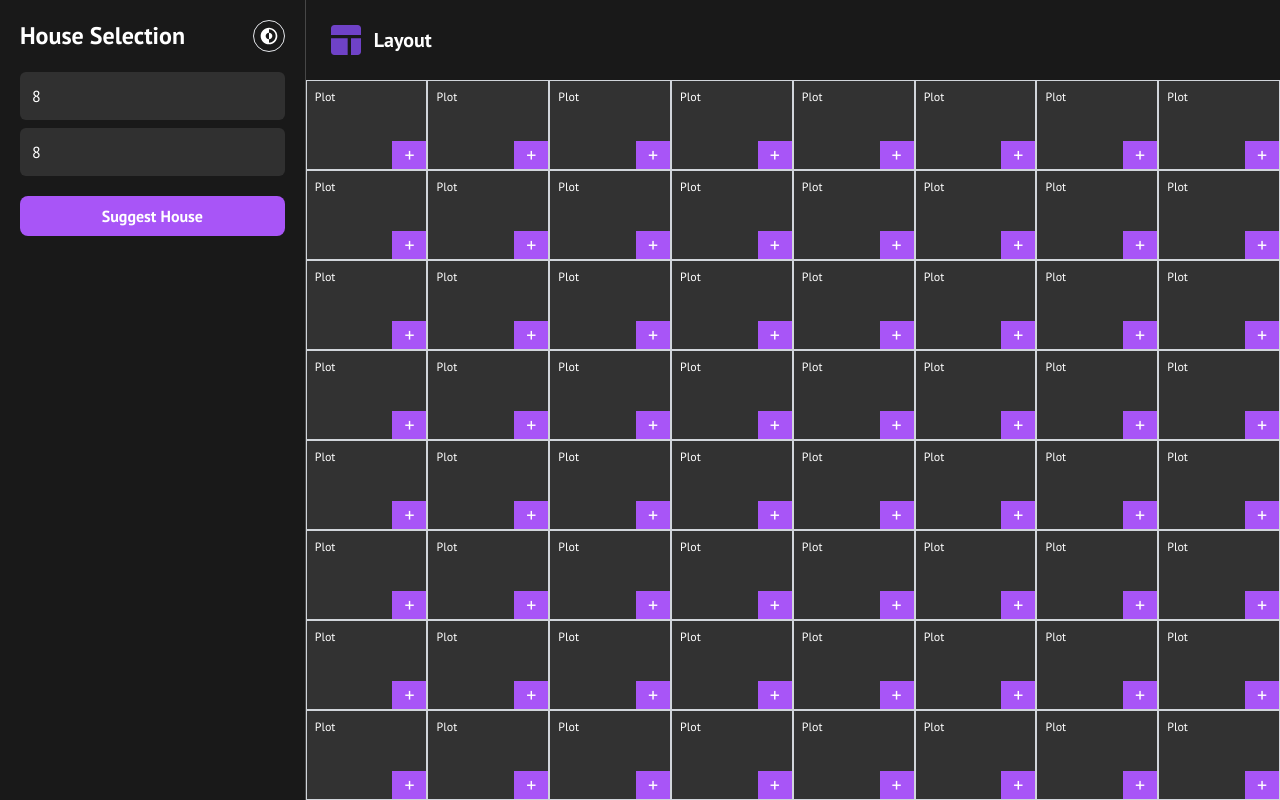
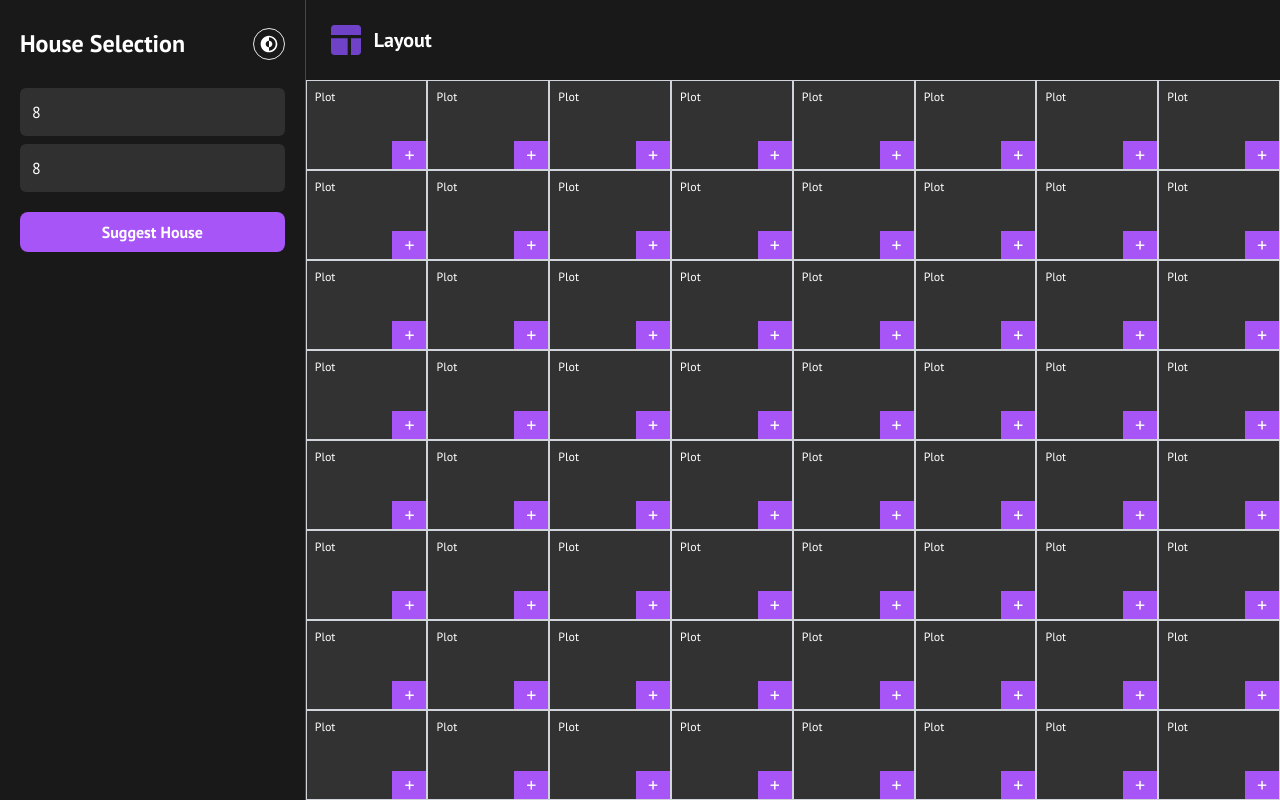
Before and after one commit to heyyakash/houseproblem, a React (Vite) app: page / in a window 1280 px wide. Built offline with nearby package versions, Linux system fonts and the light colour scheme.

Commit message:
fixed layout

```diff
--- a/src/components/Main.jsx
+++ b/src/components/Main.jsx
@@ -15,7 +15,7 @@ const Main = ({ l, b,dict }) => {
 
     return (
         <>
-            <div className={`flex flex-col bg-white dark:bg-black/90 dark:border-l dark:border-white/20 text-white w-[100vw] relative h-[100vh]  border-l-2 `}>
+            <div className={`flex flex-col bg-white dark:bg-black/90 dark:border-l dark:border-white/20 dark:text-white w-[100vw] relative h-[100vh]  border-l-2 `}>
                 <div className='p-5 flex items-center gap-2 border-b dark:border-none border-primary'>
                     <img src={rsvg} alt="" />
                     <h2 className='text-xl font-semibold'>Layout</h2>
--- a/src/components/Sidebar.jsx
+++ b/src/components/Sidebar.jsx
@@ -51,7 +51,7 @@ const Sidebar = ({ vertical, horizontal, dict }) => {
 
     return (
         <div className='h-full w-[400px] hidden lg:flex bg-white dark:bg-black/90 dark:text-white  flex-col'>
-            <div className='w-full font-bold p-5 flex items-center justify-between'>
+            <div className='w-full font-bold p-5 py-7 flex items-center justify-between'>
                 <h2 className='text-2xl '>House Selection</h2>
                 <div onClick={()=>toggleDarkMode()} className='rounded-full h-8 w-8 cursor-pointer trans hover:bg-white hover:text-black border grid place-items-center text-xl'>
                     <CgDarkMode />
```
